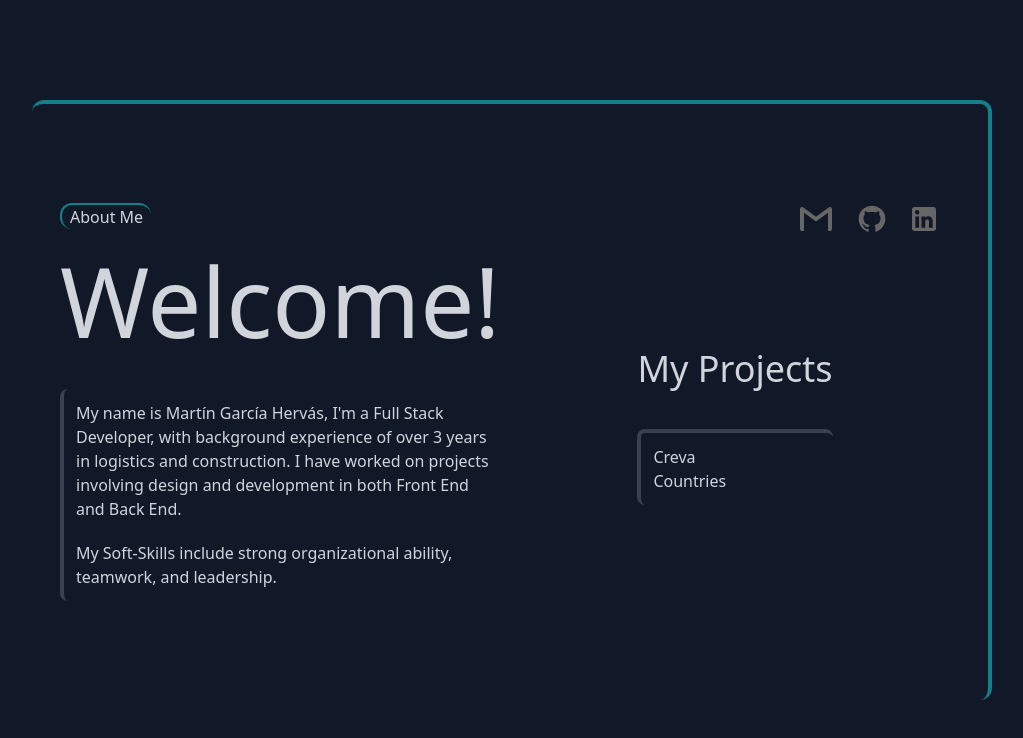
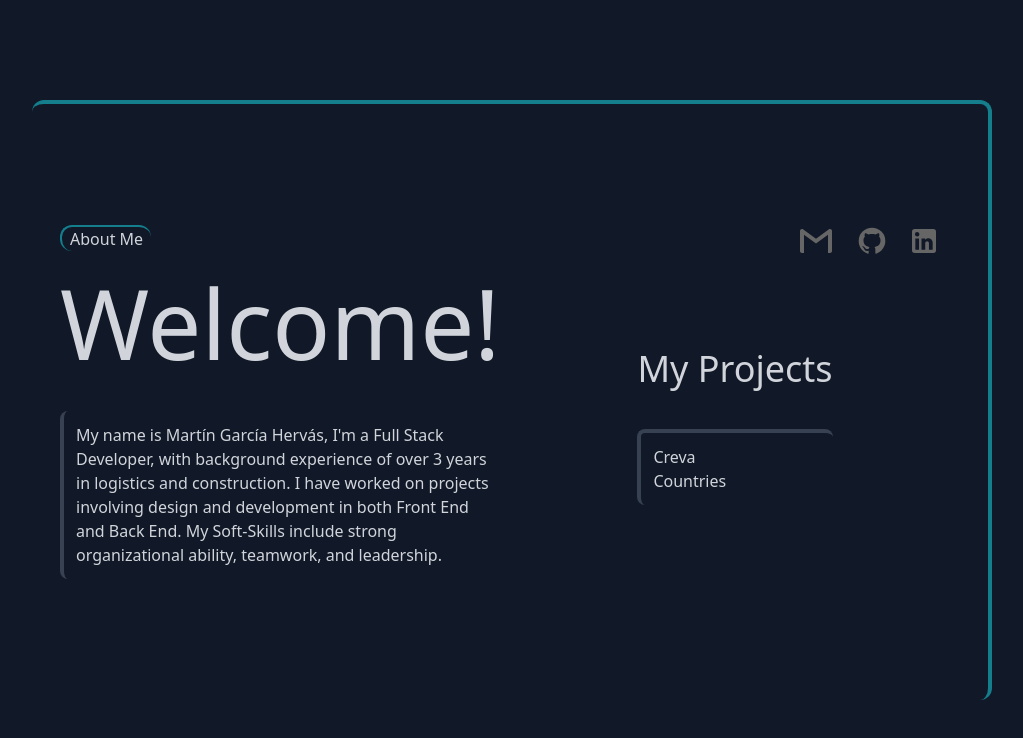
Before and after one commit to MartinGarciaHervas/Portfolio, a React (Vite) app: page / in a window 1280 px wide. Shown: the top 738 px of the page, without its empty margins (128-1151 px from the left). Built offline with nearby package versions, Linux system fonts and the light colour scheme.

Commit message:
making progress

```diff
--- a/src/components/Bio.tsx
+++ b/src/components/Bio.tsx
@@ -1,21 +1,31 @@
+import { useState } from "react"
 import Projects from "./Projects"
+import db from '../utils/db.json'
 
 const Bio = () => {
 
+    const [info, setInfo] = useState("Bio");
 
+    const infoHandler = (proyecto:string):void => {
+        setInfo(proyecto)
+    }
 
     return (
         <div className="flex flex-col items-start lg:flex-row">
             <div className="lg:w-1/2">
-                <h1 className="text-5xl lg:text-8xl mb-10">Welcome!</h1>
+                <h1 className="text-5xl lg:text-8xl mb-10">{info === 'Bio' ? db.Bio.title.en : info}</h1>
                 <div className="border-l-4 border-gray-700 hover:border-bordergreen transition-all duration-300 rounded-lg p-3">
-                    <p className="mb-5">My name is Martín García Hervás, I'm a Full Stack Developer, with background experience of over 3 years in logistics and construction. I have worked on projects involving design and
-                        development in both Front End and Back End.</p>
-                    <p>My Soft-Skills include strong organizational ability, teamwork, and leadership.</p>
+                    {info === 'Bio' ? db.Bio.desc.en : db.Projects.map(project => {
+                        if (project.title === info) {
+                            return (
+                                <p>{project.desc.en}</p>
+                            )
+                        }
+                    })}
                 </div>
             </div>
             <div className="flex lg:w-1/2 lg:h-full lg:justify-center lg:items-center">
-                <Projects/>
+                <Projects infoSelect={infoHandler}/>
             </div>
         </div>
     )
--- a/src/utils/db.json
+++ b/src/utils/db.json
@@ -18,10 +18,7 @@
             "en": "Welcome!"
         },
         "desc": {
-            "en": "My name is Martín García Hervás, I'm a Full Stack Developer, with background experience of over 3 years in logistics and construction. I have worked on projects involving design and development in both Front End and Back End."
-        },
-        "secDesc": {
-            "en": "My Soft-Skills include strong organizational ability, teamwork, and leadership."
+            "en": "My name is Martín García Hervás, I'm a Full Stack Developer, with background experience of over 3 years in logistics and construction. I have worked on projects involving design and development in both Front End and Back End. My Soft-Skills include strong organizational ability, teamwork, and leadership."
         }
     }
 }
```
